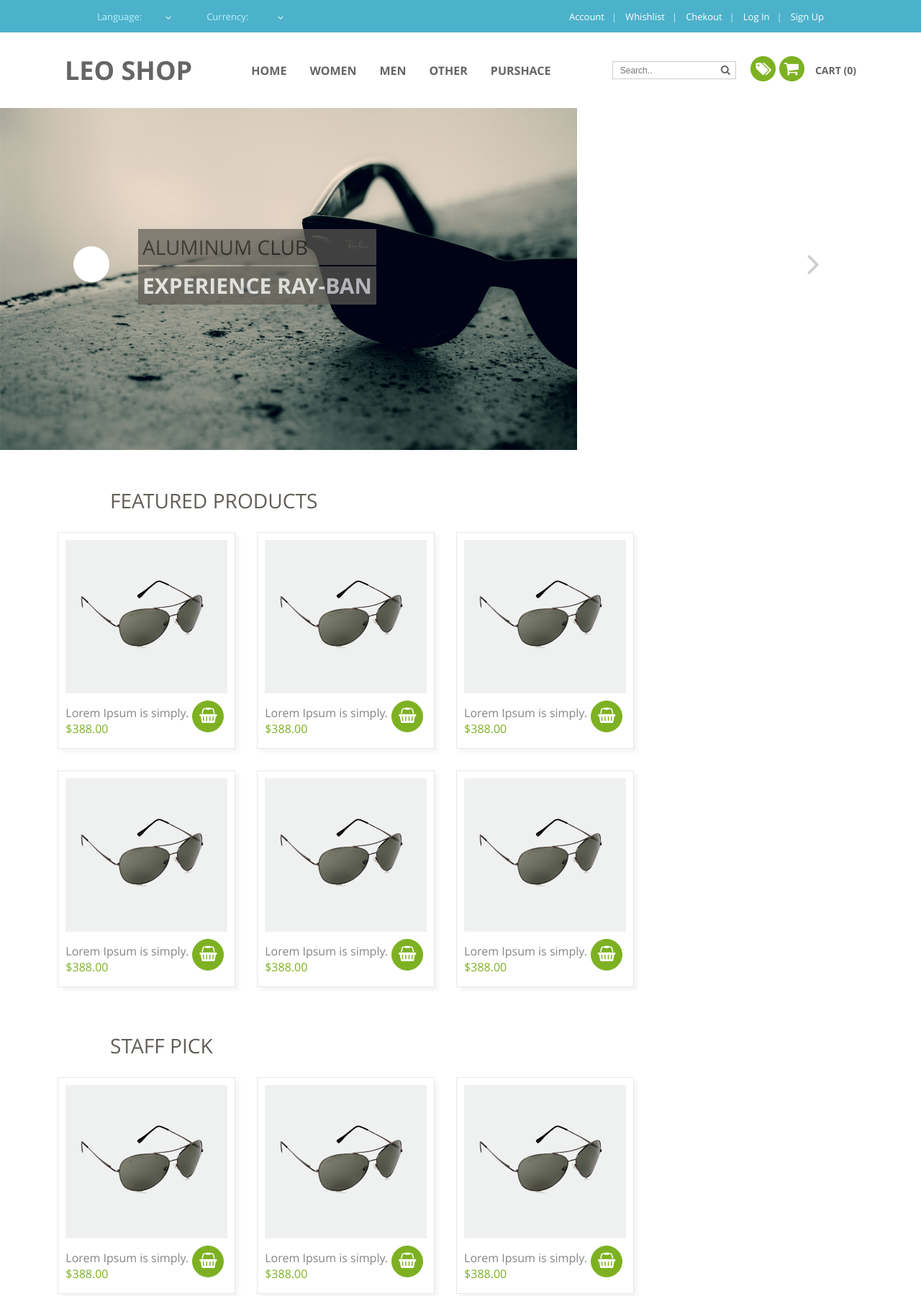
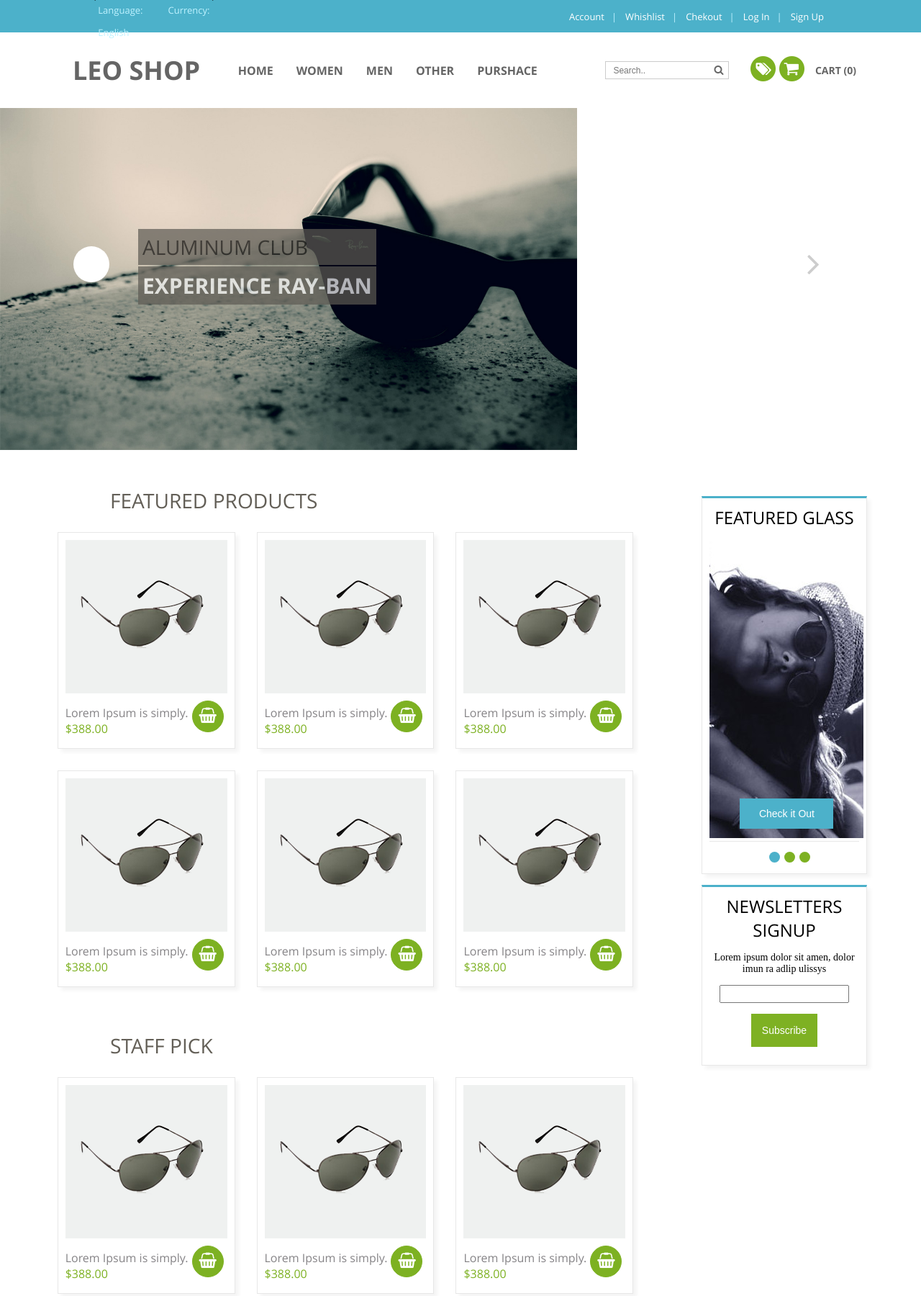
Before and after one commit to Fomka27/MyTemplate2, a plain HTML site: page index.html in a window 1280 px wide. Shown: the top 1800 px of the page at 72% size. Drawn offline with Linux system fonts and the light colour scheme.

Commit message:
release v3

```diff
--- a/index.html
+++ b/index.html
@@ -13,15 +13,16 @@
 
     <header>
         <div id="header-top" class="center">
-            <div class="checkbox">
+            <div id="select-list">
+                <i class="fa fa-angle-down" aria-hidden="true"></i>
                 <div class="language">
                     <p>Language:</p>
-                    <i class="fa fa-angle-down" aria-hidden="true"></i>
+                    <span>English</span>
                 </div>
                 <div class="currency">
                     <p>Currency:</p>
-                    <i class="fa fa-angle-down" aria-hidden="true"></i>
                 </div>
+                <i class="fa fa-angle-down" aria-hidden="true"></i>
             </div>
             <nav id="menu-t">
                 <ul class="center">
@@ -63,6 +64,7 @@
             </div>
         </div>
     </header>
+
     <div id="slider">
        <div class="slider-container">
             <i class="fa fa-angle-left fa-3x" aria-hidden="true"></i>
@@ -81,6 +83,7 @@
                 </div>
             <i class="fa fa-angle-right fa-3x" aria-hidden="true"></i>
        </div>
+
     </div>
         <div id="container-content">
             <div id="row">
@@ -280,12 +283,17 @@
                             </div>
                 </div>
             </div>
-           <!-- <div id="sidebar-container">
+            <div id="sidebar-container">
                     <aside class="sidebar">
                         <div id="sidebar-slider">
                             <div class="discription-slider">Featured Glass</div>
-                            <img src="image/left_features.jpg" />
+                            <img src="image/left_features1.jpg" />
                             <button>Check it Out</button>
+                            <div class="sid-cir">
+                                <i class="cir"></i>
+                                <i class="cir2"></i>
+                                <i class="cir3"></i>
+                            </div>
                         </div>
                         <div id="sidebar-sign">
                             <div class="discription-sign">newsletters signup</div>
@@ -294,21 +302,21 @@
                             <button class="btn-sign">Subscribe</button>
                         </div>
                     </aside>
-                </div>-->
+            </div>
         </div>
 
         <footer>
             <div id="f-top">
+                <i class="fa fa-truck fa-2x" aria-hidden="true"></i>
                 <div class="description-s">
                     <p>Free shipping on orders over $100</p>
                     <p class="circul-s"></p>
-                    <i class="fa fa-truck fa-2x" aria-hidden="true"></i>
                 </div>
                 <div class="description-c">
                     <p>call us! toLl free- 409-8888-0099</p>
                     <p class="circul-c"></p>
-                    <i class="fa fa-phone fa-2x" aria-hidden="true"></i>
                 </div>
+                <i class="fa fa-phone fa-2x" aria-hidden="true"></i>
             </div>
             <div id="f-wrap">
                 <div>
@@ -368,6 +376,7 @@
                 </nav>
             </div>
         </footer>
+
 </body>
 
 </html>
--- a/responsiv.css
+++ b/responsiv.css
@@ -1,3 +1,20 @@
-@media(max-width:1000px) {
+@media(max-width:1050px) {
+    #header-bottom {
+        padding: 15px;
+    }
+    #logo {
+        font-size: 30px;
+        margin: 0;
+    }
+    .menu-b ul li a {
+        border: none;
+        padding: 0 10px;
+    }
+    #search {
+        margin: 10px;
+    }
+}
+
+@media(max-width:925px) {
 
 }
--- a/style.css
+++ b/style.css
@@ -15,11 +15,30 @@ body {
     margin: 0;
 }
 
+a {
+    text-decoration: none;
+    font-family: 'Open Sans';
+}
+
+li {
+    list-style: none;
+}
+
+ul {
+    margin: 0;
+    padding: 0;
+}
+
+button {
+    border-style: none;
+}
+
 *{
     box-sizing: border-box;
 }
 
 .center {
+    width: 100%;
     margin: auto;
 }
 
@@ -34,41 +53,33 @@ body {
 }
 
 
-.checkbox {
+#select-list {
     display: flex;
-    margin-left: 135px;
+    flex-direction: row;
+    margin: 10%;
+    position: relative;
 }
 
-.language {
-    position: relative;
-    padding-right: 55px;
+.language, .currency {
+    color: #bef2ff;
 }
 
 .language p {
-    color: #bef2ff;
+
 }
 
-.language i {
+#select-list fa-angle-down {
     position: absolute;
-    right: 14px;
-    top: 17px;
+    top: 10%;
     color: #ffffff;
 }
 
 .currency {
-    position: relative;
     padding-left: 35px;
 }
 
 .currency p {
-    color: #bef2ff;
-}
 
-.currency i {
-    position: absolute;
-    right: -49px;
-    top: 17px;
-    color: #ffffff;
 }
 
 #menu-t {
@@ -82,12 +93,10 @@ body {
 }
 
 #menu-t ul li {
-    list-style: none;
     color: #bff2ff;
 }
 
 #menu-t ul li a {
-    text-decoration: none;
     color: #ffffff;
     border-left: 2px solid;
     border-color: #4cb1ca;
@@ -111,7 +120,7 @@ body {
     color: #656565;
     font-size: 36px;
     font-family: 'Open Sans Bold';
-    margin-right: 50px;
+    margin: 0 1% 0 1%;
 }
 
 .menu-b {
@@ -126,13 +135,8 @@ body {
     flex-wrap: wrap;
 }
 
-.menu-b ul li {
-    list-style: none;
-}
-
 .menu-b ul li a {
     color: #656565;
-    text-decoration: none;
     border-left: 2px solid;
     border-color: #fff;
     padding: 0 15px;
@@ -149,7 +153,7 @@ body {
     width: 100%;
     height: 25px;
     position: relative;
-    margin: 0 0 0 55px;;
+    margin: 0 0 0 5%;
 }
 
 #search input {
@@ -306,13 +310,12 @@ body {
 
 #container-content {
     display: flex;
-    flex-flow: column wrap;
+    flex-direction: row;
     margin-bottom: 70px;
 }
 
 #row {
-    width: 70%;
-
+    flex: 3;
 }
 
 #products-name, #products-name2, #products-name3 {
@@ -329,7 +332,7 @@ body {
 
 #products {
     display: flex;
-    justify-content: flex-end;
+    justify-content: center;
     flex-wrap: wrap;
 }
 
@@ -391,9 +394,96 @@ body {
 }
 
 #sidebar-container {
-    width: 30%;
-    display: flex;
-    flex-flow: column nowrap;
+    flex: 1;
+    margin-top: 45px;
+}
+
+#sidebar-slider, #sidebar-sign {
+    width: 230px;
+    border: 1px solid #e7e7e7;
+    border-top: 3px solid #4cb1ca;
+    margin: 15px;
+    padding: 10px;
+    box-shadow: 5px 5px 5px #f5f5f5;
+    text-align: center;
+    position: relative;
+}
+
+.discription-slider, .discription-sign {
+    font-family: 'Open Sans';
+    font-size: 24px;
+    text-transform: uppercase;
+    text-align: center;
+}
+
+#sidebar-slider button {
+    height: 42px;
+    width: 130px;
+    color: #ffffff;
+    background: #4cb1ca;
+    font-size: 14px;
+    position: absolute;
+    top: 80%;
+    left: 23%;
+}
+
+#sidebar-slider button:hover {
+    border-color: #a4f90f;
+    box-shadow: 5px #dbf90f;
+    transition: 0.5s;
+}
+
+#sidebar-slider .sid-cir {
+    border-top: 1px solid #e7e7e7;
+    position: relative;
+    height: 35px;
+}
+
+#sidebar-slider .sid-cir .cir, #sidebar-slider .sid-cir .cir2, #sidebar-slider .sid-cir .cir3 {
+    height: 15px;
+    width: 15px;
+    top: 40%;
+    border-radius: 50%;
+    position: absolute;
+}
+
+#sidebar-slider .sid-cir .cir {
+    background: #4cb1ca;
+    left: 40%;
+}
+
+#sidebar-slider .sid-cir .cir2 {
+    background: #7db122;
+    left: 50%;
+}
+
+#sidebar-slider .sid-cir .cir3 {
+    background: #7db122;
+    left: 60%;
+}
+
+#sidebar-sign p {
+    font-size: 14px;
+}
+
+#sidebar-sign input {
+    max-width: 180px;
+    width: 100%;
+    height: 25px;
+}
+
+#sidebar-sign .btn-sign {
+    margin: 15px;
+    padding: 15px;
+    background: #7eb123;
+    color: #ffffff;
+    font-size: 14px;
+}
+
+#sidebar-sign .btn-sign:hover {
+    border-color: #16f9ec;
+    box-shadow: 4px #17e1f9;
+    transition: 0.5s;
 }
 
 #f-top {
@@ -403,6 +493,7 @@ body {
     background: #4cb1ca;
     min-height: 100px;
     position: relative;
+    top: 8%;
 }
 
 #f-top .description-s, .description-c  {
@@ -410,7 +501,7 @@ body {
     font-size: 18px;
     font-family: 'Open Sans';
     text-transform: uppercase;
-    padding: 0 100px;
+    padding: 0 7%;
 
 }
 
@@ -418,9 +509,10 @@ body {
     background: #ffffff;
     height: 50px;
     width: 50px;
-    top: 8%;
+    top: 7%;
     border-radius: 50%;
     position: absolute;
+
 }
 
 #f-top .description-c .circul-c {
@@ -431,18 +523,18 @@ body {
     left: 13.5%;
 }
 
-#f-top .description-c i {
+#f-top .fa-phone {
     color: #39a0b9;
     position: absolute;
     right: 603px;
-    top: 37px;
+
 }
 
-#f-top .description-s i {
+#f-top .fa-truck {
     color: #39a0b9;
     position: absolute;
     left: 187px;
-    top: 31px;
+
 }
 
 footer {
@@ -499,12 +591,10 @@ footer {
 }
 
 #menu-f ul li {
-    list-style: none;
     color: #bff2ff;
 }
 
 #menu-f ul li a {
-    text-decoration: none;
     color: #ffffff;
     border-left: 2px solid;
     border-color: #4cb1ca;
```
Also changed, not shown: image/left_features1.jpg (added).
